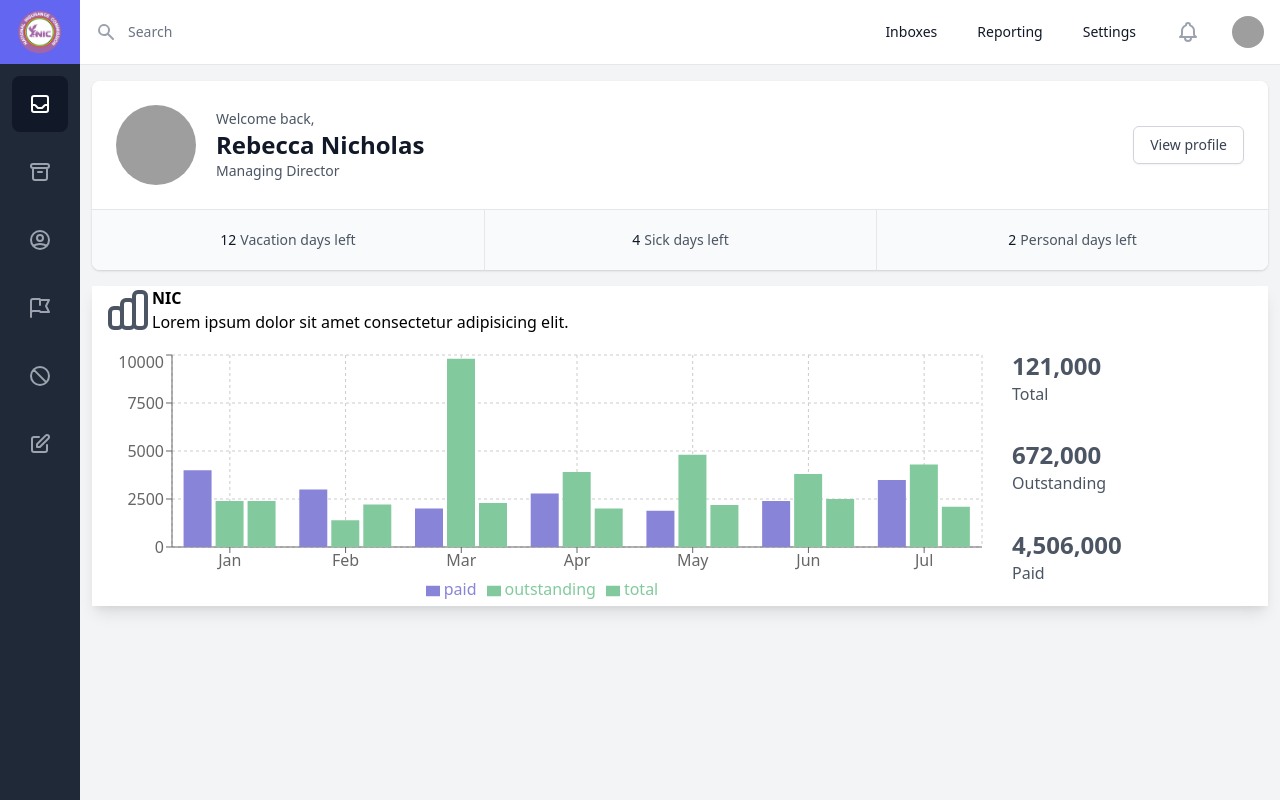
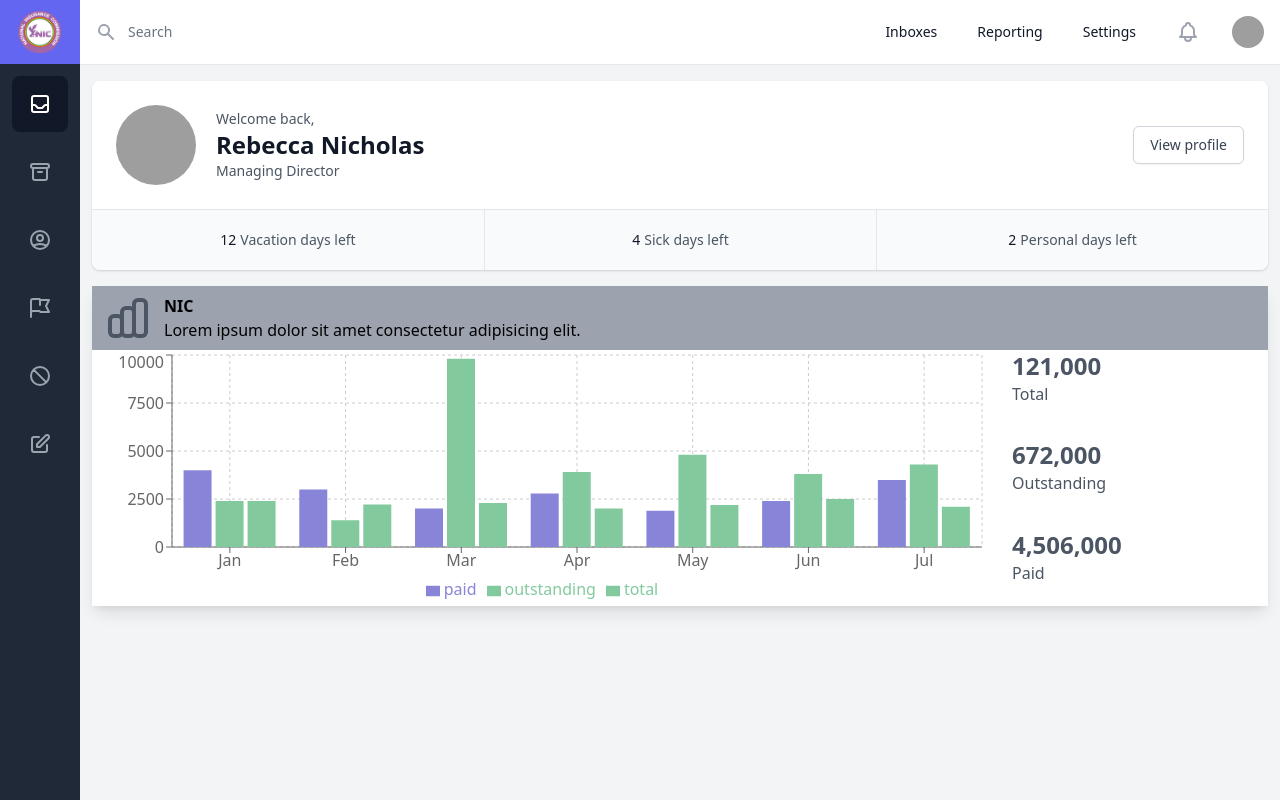
Before and after one commit to Khoby-790/template-nic, a React (Create React App) app: page / in a window 1280 px wide. Built offline with nearby package versions, Linux system fonts and the light colour scheme; grey boxes are pictures that could not be loaded.

Commit message:
--- Auto-Git Commit ---

```diff
--- a/src/pages/NewDashboard/sections/NICSection.tsx
+++ b/src/pages/NewDashboard/sections/NICSection.tsx
@@ -54,9 +54,9 @@ const NICSection = (props: Props) => {
     return (
         <>
             <div className="bg-white shadow-lg my-4">
-                <div className="h-16 flex justify-between px-3">
+                <div className="h-16 flex justify-between bg-gray-400 py-2 px-3">
                     <div className="flex">
-                        <div className="">
+                        <div className=" mr-3">
                             <svg className="h-12 text-gray-600" xmlns="http://www.w3.org/2000/svg" fill="none" viewBox="0 0 24 24" stroke="currentColor">
                                 <path strokeLinecap="round" strokeLinejoin="round" strokeWidth={2} d="M9 19v-6a2 2 0 00-2-2H5a2 2 0 00-2 2v6a2 2 0 002 2h2a2 2 0 002-2zm0 0V9a2 2 0 012-2h2a2 2 0 012 2v10m-6 0a2 2 0 002 2h2a2 2 0 002-2m0 0V5a2 2 0 012-2h2a2 2 0 012 2v14a2 2 0 01-2 2h-2a2 2 0 01-2-2z" />
                             </svg>
```
